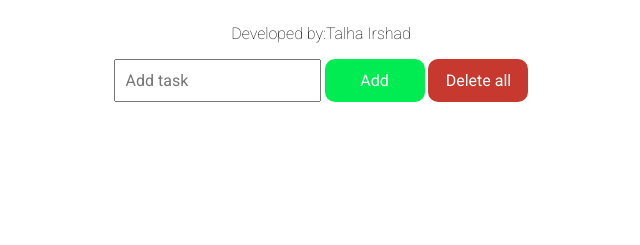
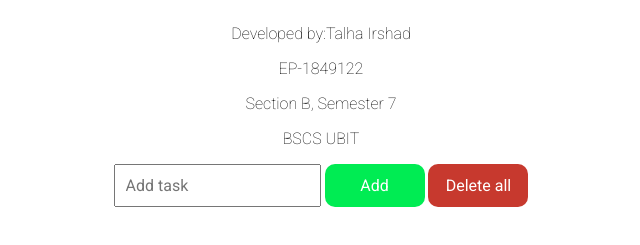
Before and after one commit to Talha-Irshad/Todo-App-JS, a plain HTML site: page index.html in a window 1280 px wide. Shown: the part 77-322 px from the top of the page, without its empty margins (319-959 px from the left). Drawn offline with Linux system fonts and the light colour scheme.

Commit message:
some changes

```diff
--- a/index.html
+++ b/index.html
@@ -16,6 +16,9 @@
         <div>
            <h1 style="font-family:'Roboto', sans-serif;font-weight: 100;font-size: 30pt;">Todo list app</h1>
            <p style="font-weight: 100">Developed by:Talha Irshad</p>
+           <p style="font-weight: 100">EP-1849122</p>
+           <p style="font-weight: 100">Section B, Semester 7</p>
+           <p style="font-weight: 100">BSCS UBIT</p>
             <input class="inptext" placeholder="Add task" type="text" id="todoItem">
             <button class="addBtn" onclick="addTodo()">Add</button>
             <button class="delAllbtn" onclick="delTodo()">Delete all</button>
```
